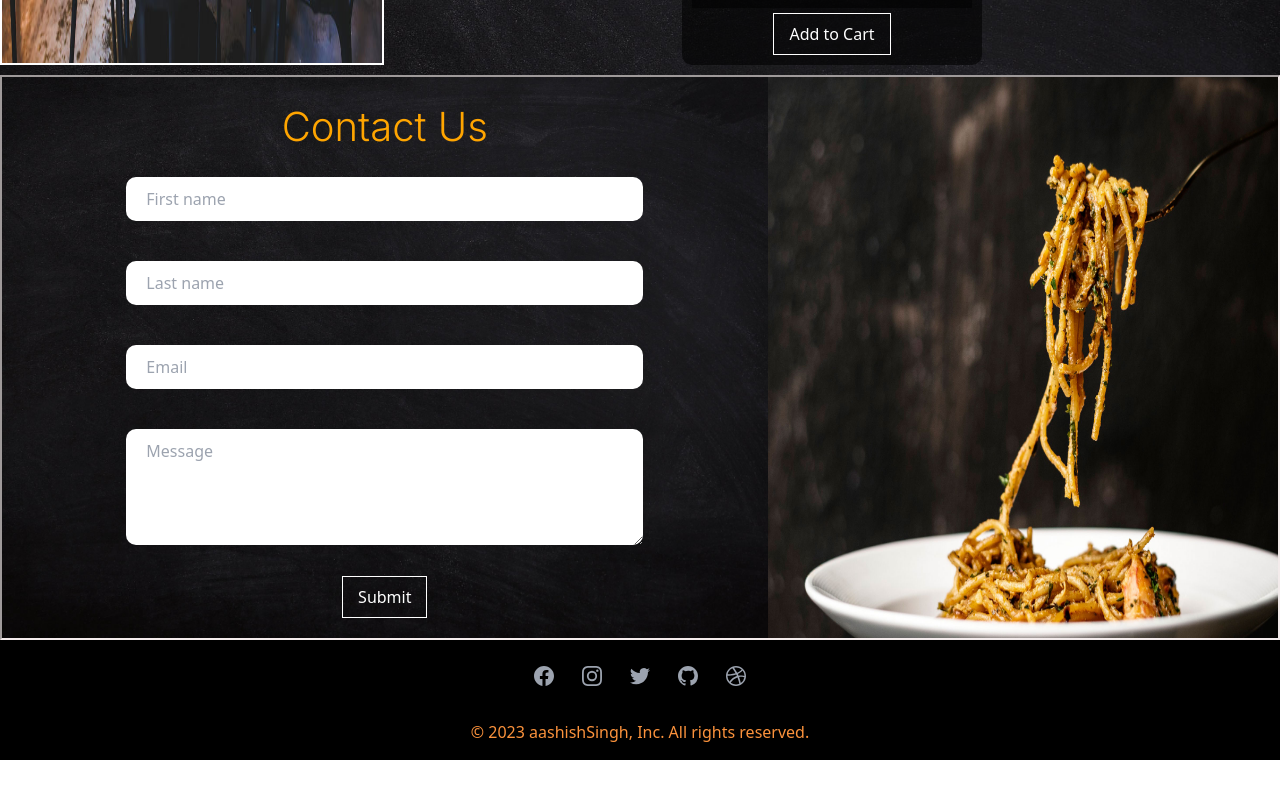
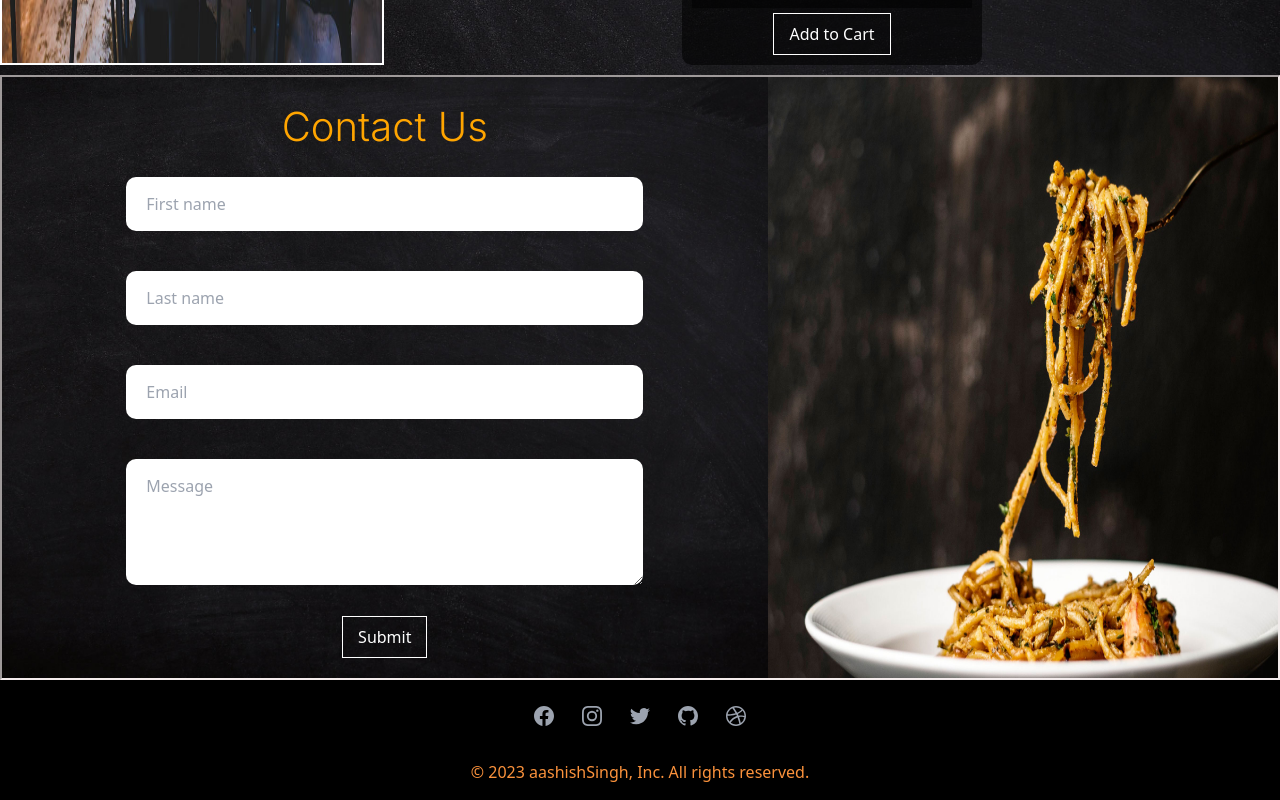
Before and after one commit to aashishthakurcodes/PiZZALO, a React (Create React App) app in the folder client/: page / in a window 1280 px wide. Shown: the part 4238-5038 px from the top of the page. Before the commit the page ends 4998 px from the top, so only its background shows below. Built offline with nearby package versions, Linux system fonts and the light colour scheme; no server answers; some icons are missing.

Commit message:
Build UP

```diff
--- a/client/src/Componenets/Collection/Collection.js
+++ b/client/src/Componenets/Collection/Collection.js
@@ -126,7 +126,7 @@ const Collection = () => {
         _id:selectedProducts[index].prc
 
       };
-      console.log(itemWithImage,"Collection");
+      // console.log(itemWithImage,"Collection");
 
       dispatch(add(itemWithImage));
       toast.success("Item Add to Cart");
--- a/client/src/Componenets/ContactUs/Contact.css
+++ b/client/src/Componenets/ContactUs/Contact.css
@@ -27,7 +27,7 @@
 }
 input,textarea{
     width: 100%;
-    padding: 10px 20px ;
+    padding: 15px 20px ;
     border-radius: 10px;
     border: none;
 }
--- a/client/src/Componenets/Crausal/Crausal.css
+++ b/client/src/Componenets/Crausal/Crausal.css
@@ -14,9 +14,7 @@
    max-width: 100%;
    overflow: hidden;
   }
-  /* .product{
-    border: 3px solid green;
-  } */
+  /*  */
 
   .card_data {
     text-align: center;
--- a/client/src/Componenets/Crausal/Crausal.js
+++ b/client/src/Componenets/Crausal/Crausal.js
@@ -5,7 +5,7 @@ import Crausaldata from './Crausaldata'
 const Crausal = () => {
   return (
 
-   <div className="product" id="home">
+   <div id="home">
      <Crausaldata/>
     </div>
 
--- a/client/src/Componenets/Crausal/Crausaldata.js
+++ b/client/src/Componenets/Crausal/Crausaldata.js
@@ -51,7 +51,6 @@ const Crausaldata = () => {
       }
     ]
   };
-console.log(data);
   return (
     <div className="container" >
       <Slider {...settings}>
```
Also changed, not shown: 11 other files (tests, documents, lock files or other folders).
